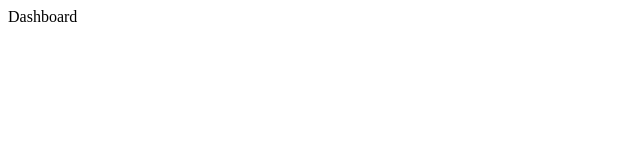
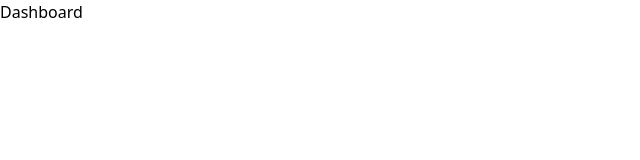
Before and after one commit to SayidMushtaQ/TodoMate-CLI, a React (Vite) app: page / in a window 1280 px wide. Shown: the top 160 px of the page, without its empty margins (0-640 px from the left). Built offline with nearby package versions, Linux system fonts and the light colour scheme.

Commit message:
ScadCn Init

```diff
--- a/package.json
+++ b/package.json
@@ -10,6 +10,7 @@
     "preview": "vite preview"
   },
   "dependencies": {
+    "@radix-ui/react-slot": "^1.1.0",
     "class-variance-authority": "^0.7.0",
     "clsx": "^2.1.1",
     "lucide-react": "^0.417.0",
--- a/src/index.css
+++ b/src/index.css
@@ -0,0 +1,62 @@
+@tailwind base;
+@tailwind components;
+@tailwind utilities;
+
+
+
+@layer base {
+    :root {
+      --background: 0 0% 100%;
+      --foreground: 240 10% 3.9%;
+      --card: 0 0% 100%;
+      --card-foreground: 240 10% 3.9%;
+      --popover: 0 0% 100%;
+      --popover-foreground: 240 10% 3.9%;
+      --primary: 240 5.9% 10%;
+      --primary-foreground: 0 0% 98%;
+      --secondary: 240 4.8% 95.9%;
+      --secondary-foreground: 240 5.9% 10%;
+      --muted: 240 4.8% 95.9%;
+      --muted-foreground: 240 3.8% 46.1%;
+      --accent: 240 4.8% 95.9%;
+      --accent-foreground: 240 5.9% 10%;
+      --destructive: 0 84.2% 60.2%;
+      --destructive-foreground: 0 0% 98%;
+      --border: 240 5.9% 90%;
+      --input: 240 5.9% 90%;
+      --ring: 240 5.9% 10%;
+      --radius: 0.5rem;
+      --chart-1: 12 76% 61%;
+      --chart-2: 173 58% 39%;
+      --chart-3: 197 37% 24%;
+      --chart-4: 43 74% 66%;
+      --chart-5: 27 87% 67%;
+    }
+
+    .dark {
+      --background: 240 10% 3.9%;
+      --foreground: 0 0% 98%;
+      --card: 240 10% 3.9%;
+      --card-foreground: 0 0% 98%;
+      --popover: 240 10% 3.9%;
+      --popover-foreground: 0 0% 98%;
+      --primary: 0 0% 98%;
+      --primary-foreground: 240 5.9% 10%;
+      --secondary: 240 3.7% 15.9%;
+      --secondary-foreground: 0 0% 98%;
+      --muted: 240 3.7% 15.9%;
+      --muted-foreground: 240 5% 64.9%;
+      --accent: 240 3.7% 15.9%;
+      --accent-foreground: 0 0% 98%;
+      --destructive: 0 62.8% 30.6%;
+      --destructive-foreground: 0 0% 98%;
+      --border: 240 3.7% 15.9%;
+      --input: 240 3.7% 15.9%;
+      --ring: 240 4.9% 83.9%;
+      --chart-1: 220 70% 50%;
+      --chart-2: 160 60% 45%;
+      --chart-3: 30 80% 55%;
+      --chart-4: 280 65% 60%;
+      --chart-5: 340 75% 55%;
+    }
+  }
```
Also changed, not shown: tsconfig.app.json (+7 -7 lines), 1 other file (tests, documents, lock files or other folders).
